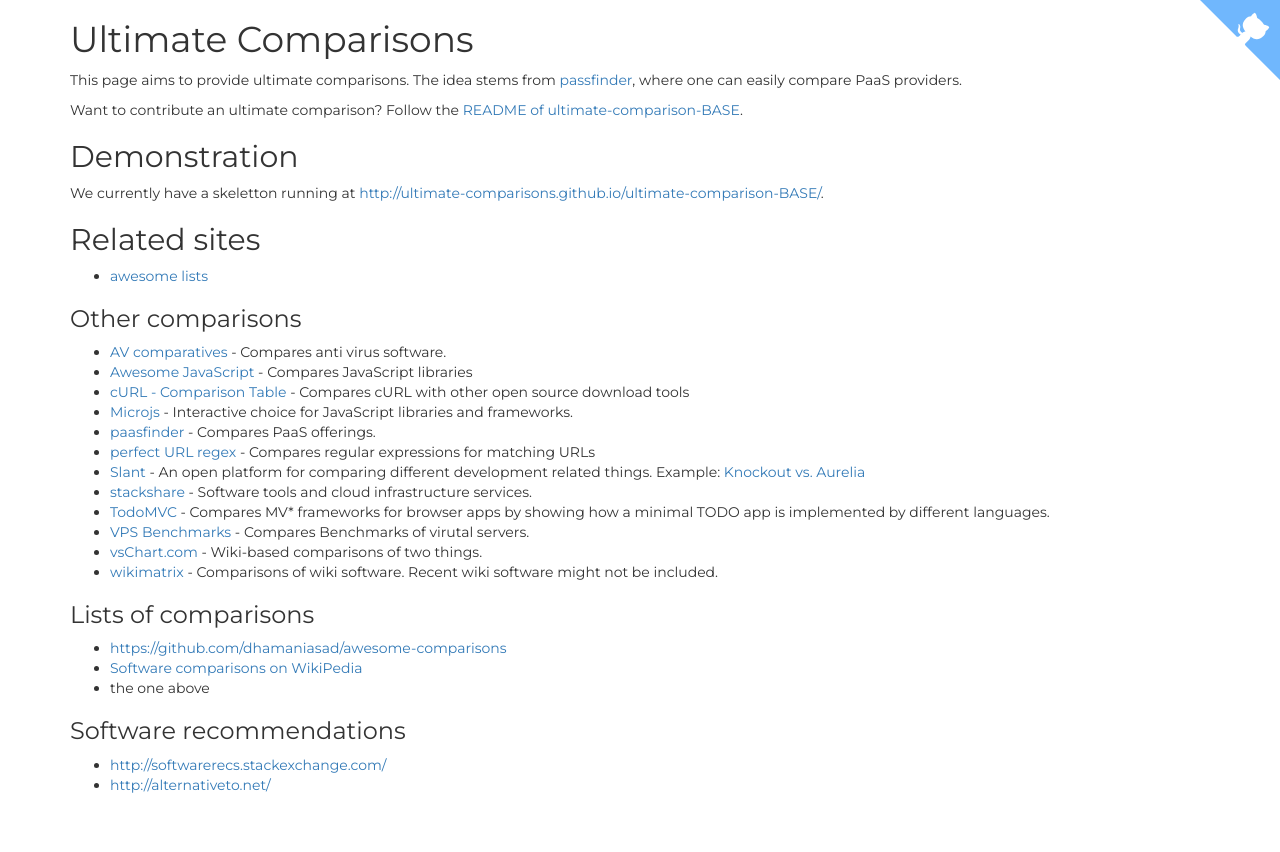
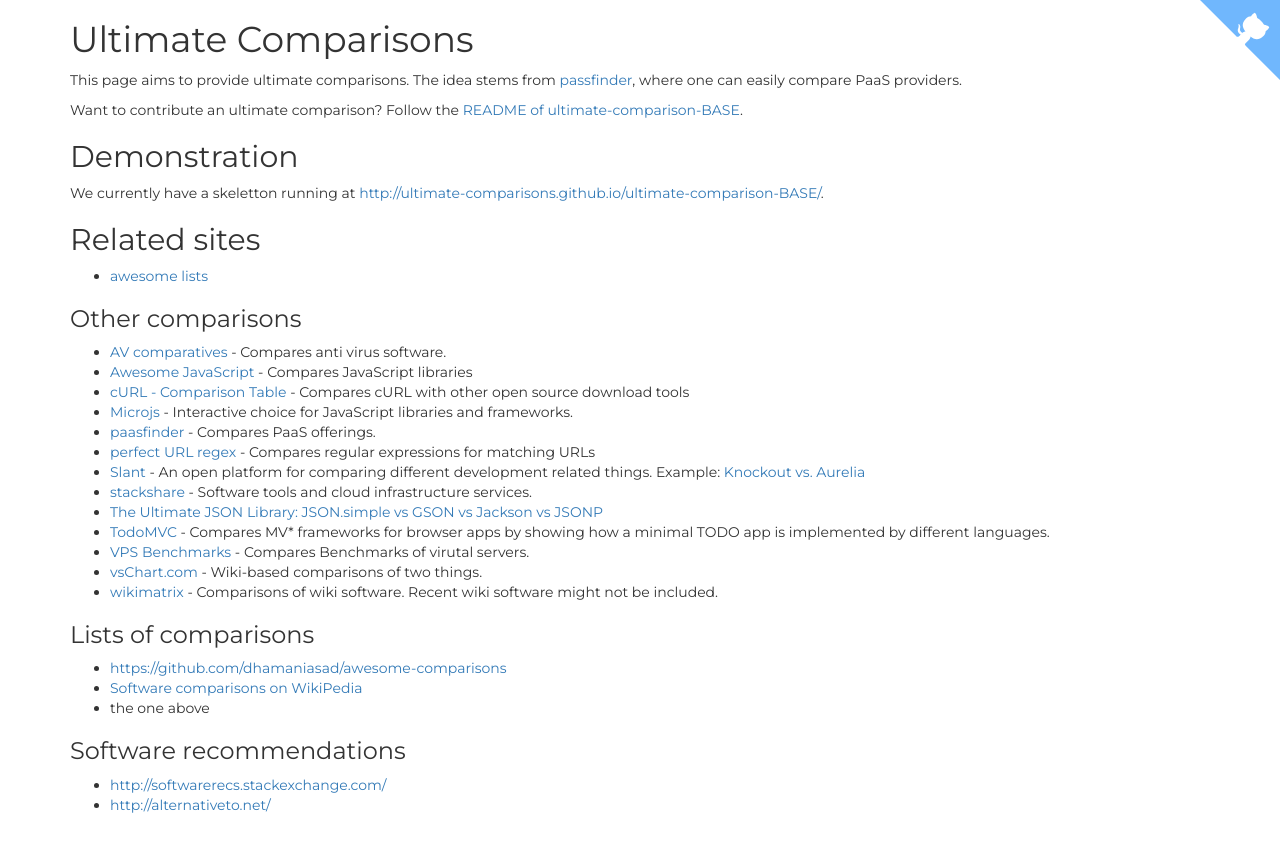
Before and after one commit to ultimate-comparisons/ultimate-comparisons.github.io, a Jekyll site: the page built from index.md, in a window 1280 px wide. Shown: the top 852 px of the page. Built offline with Jekyll 4.4.1, drawn with Linux system fonts in a browser that asks for light colours.

Commit message:
Ad the ultimate JSON library

```diff
--- a/index.md
+++ b/index.md
@@ -25,6 +25,7 @@ We currently have a skeletton running at <http://ultimate-comparisons.github.io/
  * [perfect URL regex](https://mathiasbynens.be/demo/url-regex) - Compares regular expressions for matching URLs
  * [Slant](https://www.slant.co/) - An open platform for comparing different development related things. Example: [Knockout vs. Aurelia](https://www.slant.co/versus/33/37/~knockout_vs_aurelia)
  * [stackshare](http://stackshare.io/) - Software tools and cloud infrastructure services.
+ * [The Ultimate JSON Library: JSON.simple vs GSON vs Jackson vs JSONP](http://blog.takipi.com/the-ultimate-json-library-json-simple-vs-gson-vs-jackson-vs-json/)
  * [TodoMVC](http://todomvc.com/) - Compares MV* frameworks for browser apps by showing how a minimal TODO app is implemented by different languages.
  * [VPS Benchmarks](http://www.vpsbenchmarks.com/compare/performances) - Compares Benchmarks of virutal servers.
  * [vsChart.com](http://vschart.com/) - Wiki-based comparisons of two things.
```
